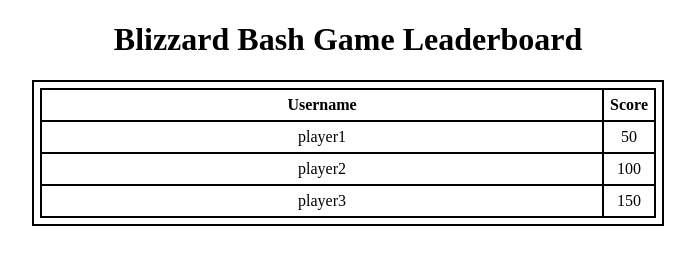
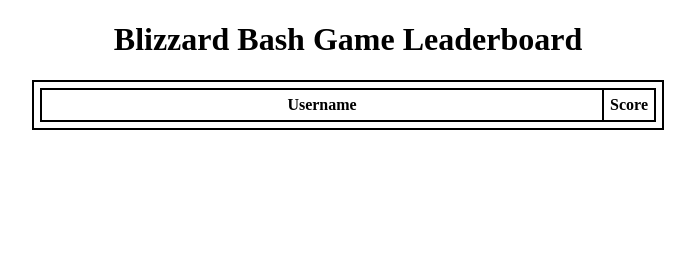
Before and after one commit to trudeaugamedev/Blizzard-Bash, a website: page leaderboard/index.html in a window 1280 px wide. Shown: the whole page, without its empty margins (292-987 px from the left). Drawn offline with Linux system fonts and the light colour scheme.

Commit message:
Update index.html

```diff
--- a/leaderboard/index.html
+++ b/leaderboard/index.html
@@ -1,6 +1,9 @@
 <!DOCTYPE html>
+<html lang="en">
 
 <head>
+    <meta charset="UTF-8">
+    <meta name="viewport" content="width=device-width, initial-scale=1.0">
     <title>Blizzard Bash Leaderboard</title>
     <link rel="stylesheet" href="index.css">
 </head>
@@ -12,17 +15,8 @@
             <th>Username</th>
             <th>Score</th>
         </tr>
-        <tr>
-            <td>player1</td>
-            <td>50</td>
-        </tr>
-        <tr>
-            <td>player2</td>
-            <td>100</td>
-        </tr>
-        <tr>
-            <td>player3</td>
-            <td>150</td>
-        </tr>
+        <!-- Player data will be dynamically inserted here -->
     </table>
 </body>
+
+</html>
```
